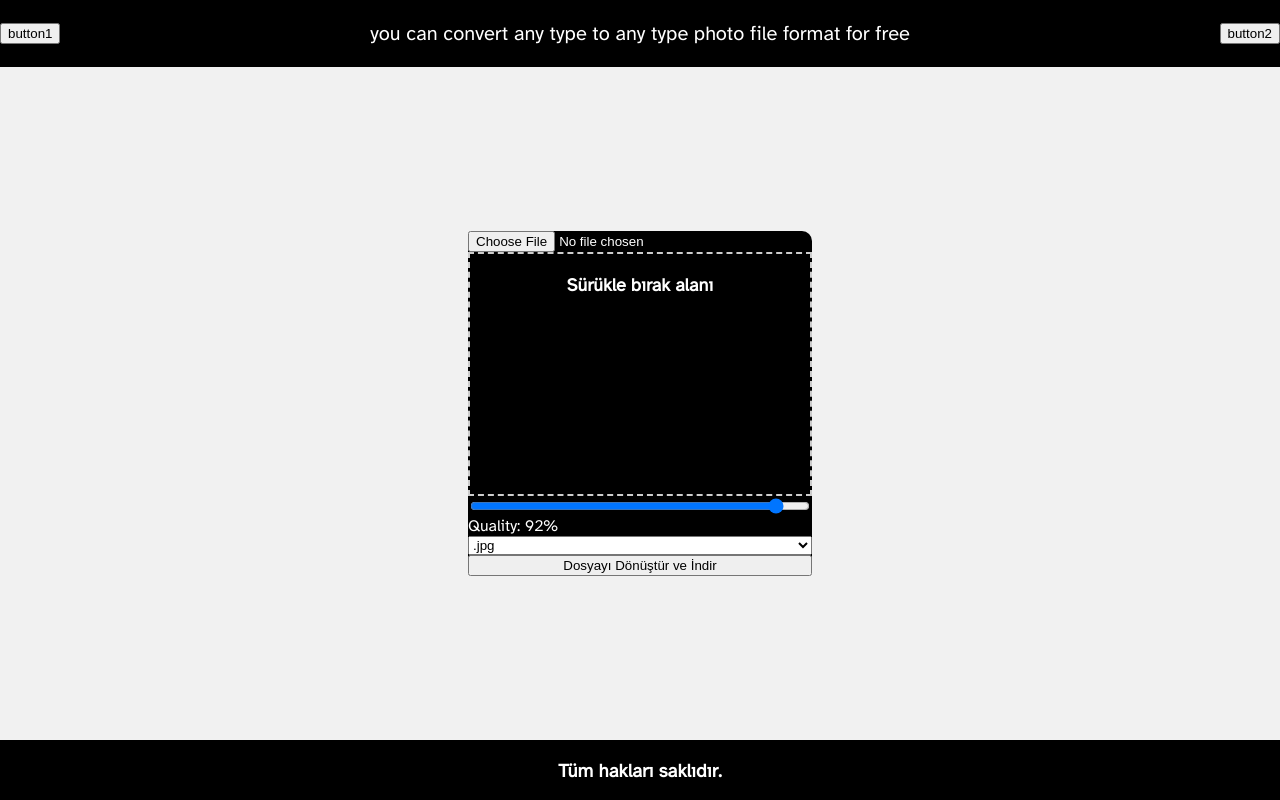
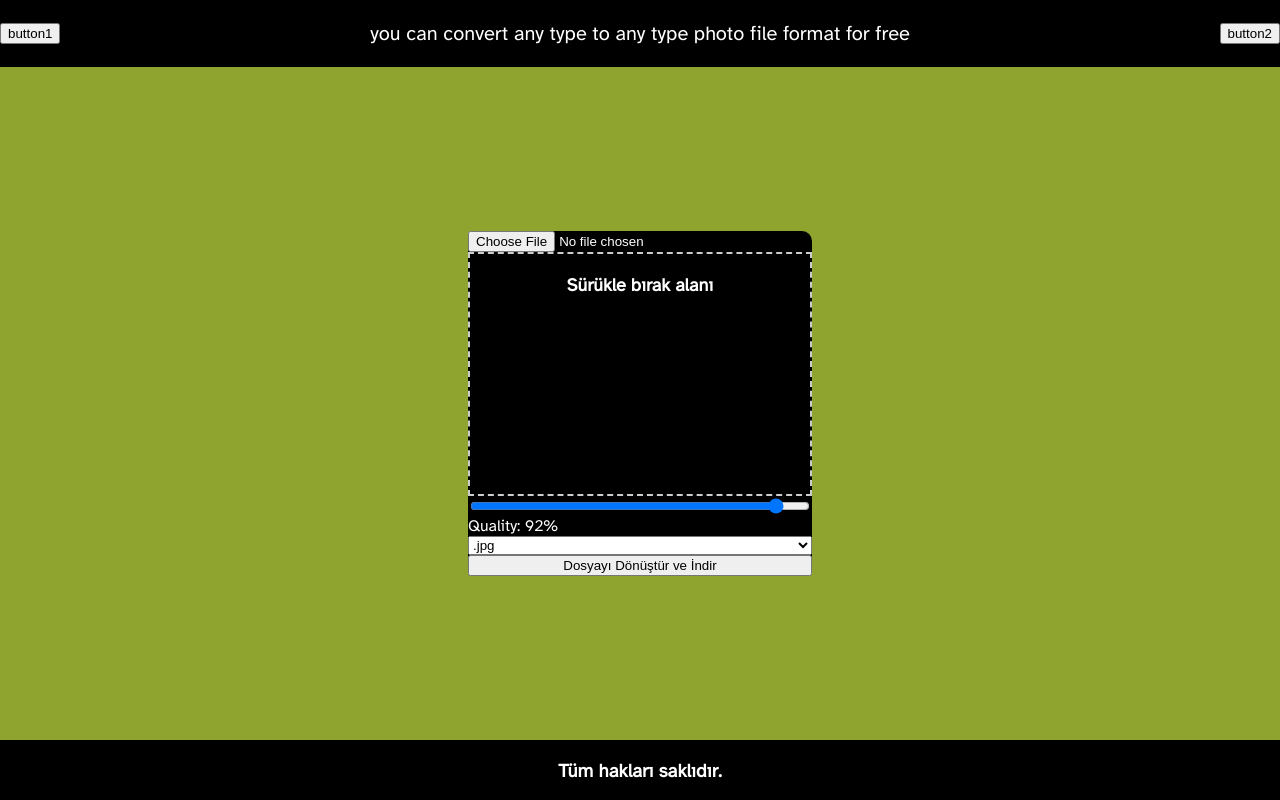
Before and after one commit to KayaSrtl/convertersite, a plain HTML site: page index.html in a window 1280 px wide. Drawn offline with nearby package versions, Linux system fonts and the light colour scheme.

Commit message:
Update indexStyle.css

```diff
--- a/files/indexStyle.css
+++ b/files/indexStyle.css
@@ -11,6 +11,7 @@ body {
 html body {
 	max-width: 100%;
 	overflow-x: hidden;
+	background: #8FA42E;
     background-repeat: no-repeat;
     background-attachment: fixed;
     background-size: cover;
```
